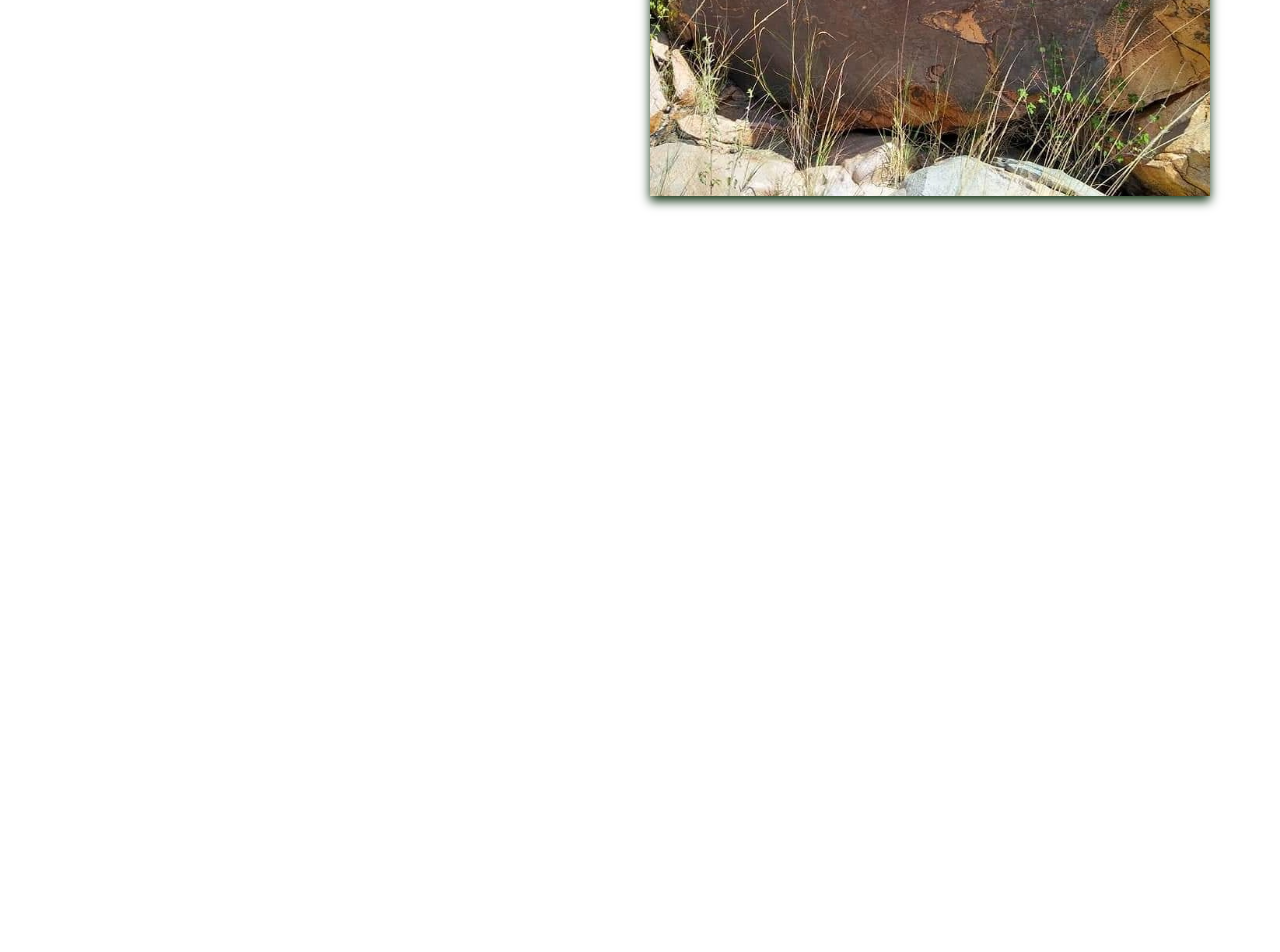
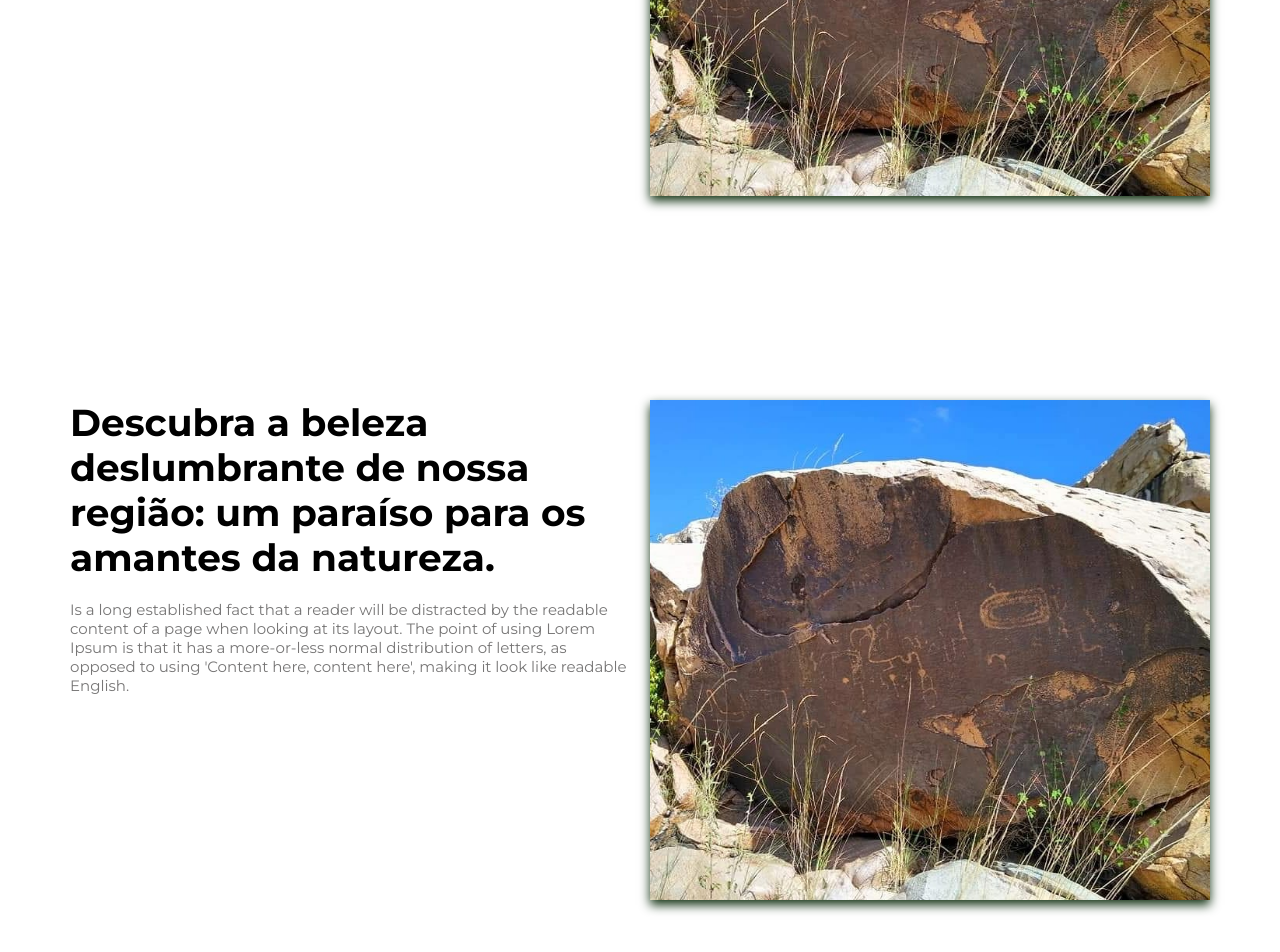
Before and after one commit to zenunes/projeto_siteturismo, a plain HTML site: page home.html in a window 1280 px wide. Shown: the part 1794-2746 px from the top of the page. Before the commit the page ends 2094 px from the top, so only its background shows below. Drawn offline with Linux system fonts and the light colour scheme; a web font is replaced by a local one.

```diff
--- a/home.html
+++ b/home.html
@@ -179,6 +179,32 @@
                 </div>
             </div>
         </section>
+        <section class="default-2">
+            <div class="section-body">
+                <div class="section-containers">
+                    <div class="container">
+                        <div class="container-left">
+                            <div class="left-title">
+                                <h1>Descubra a beleza deslumbrante de nossa região: um paraíso para os amantes da
+                                    natureza.</h1>
+                            </div>
+
+                            <div class="left-desc">
+                                Is a long established fact that a reader will be distracted by the readable content of a
+                                page when looking at its layout. The point of using Lorem Ipsum is that it has a
+                                more-or-less normal distribution of letters, as opposed to using 'Content here, content
+                                here', making it look like readable English.
+                            </div>
+                        </div>
+                    </div>
+                    <div class="container">
+                        <div class="container-right">
+                            <img src="/assents/image/pedra3.jpg" alt="">
+                        </div>
+                    </div>
+                </div>
+            </div>
+        </section>
     </main>
 
     <script src="script.js"></script>
```
